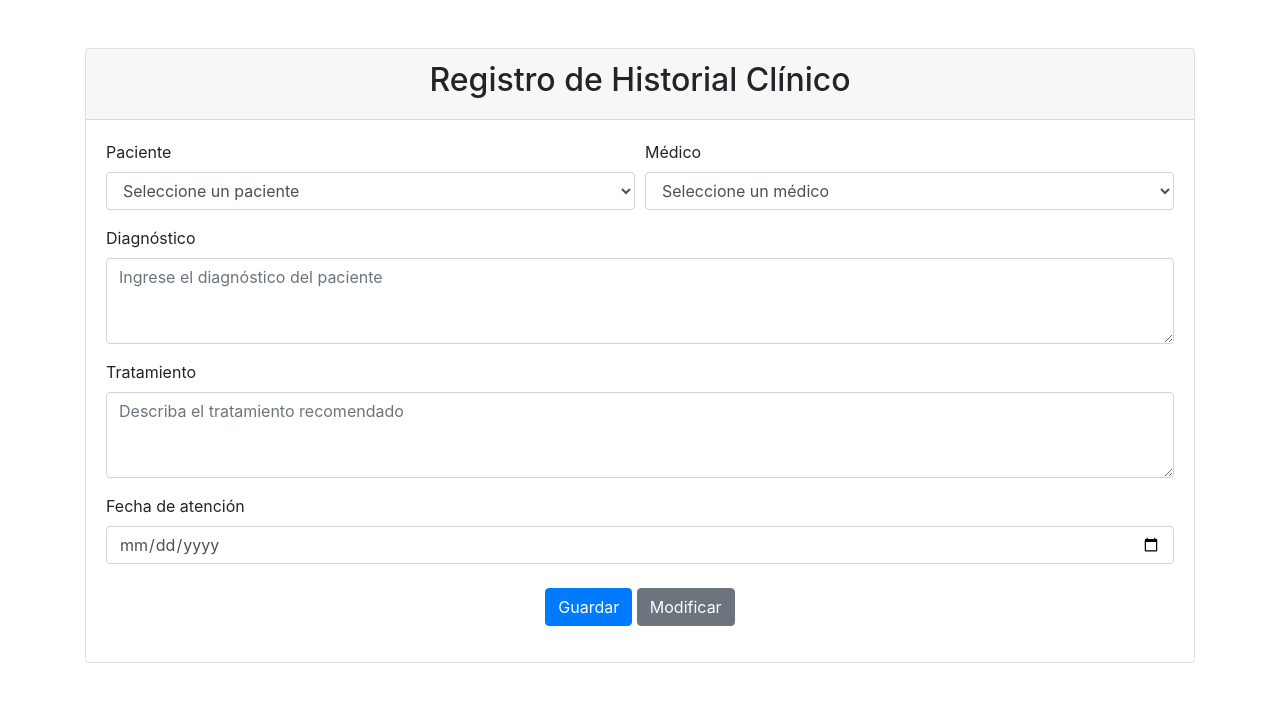
After one commit to marlonjv7/proyecto-sena, a PHP site: page /Historial.php in a window 1280 px wide. The commit adds this page. Shown: the top 702 px of the page. Run offline with PHP 8.4, Linux system fonts and the light colour scheme; tables that the repository leaves empty or names only in its code hold one stand-in row (values such as "Sample post").

Commit message:
se creo la php de historial y se trate parte de los datos en las tablas, toca seguir revisando

```diff
--- /dev/null
+++ b/Historial.php
@@ -0,0 +1,126 @@
+<?php
+// Conectar a la base de datos
+$conn = new mysqli('localhost', 'root', '', 'clinicadb');
+if ($conn->connect_error) {
+    die("Conexión fallida: " . $conn->connect_error);
+}
+
+// Obtener pacientes
+$sql_pacientes = "SELECT id_paciente, nombre, documento FROM paciente";
+$result_pacientes = $conn->query($sql_pacientes);
+
+// Obtener médicos
+$sql_medicos = "SELECT id_medico, nombre FROM medico";
+$result_medicos = $conn->query($sql_medicos);
+
+// Verificar si se han enviado los datos del formulario
+if ($_SERVER["REQUEST_METHOD"] == "POST") {
+    $id_paciente = $_POST['id_paciente'];
+    $id_medico = $_POST['id_medico'];
+    $diagnostico = $_POST['diagnostico'];
+    $tratamiento = $_POST['tratamiento'];
+    $fecha = $_POST['fecha'];
+
+    $sql = "INSERT INTO historial_clinico (id_paciente, id_medico, diagnostico, tratamiento, fecha)
+            VALUES (?, ?, ?, ?, ?)";
+    $stmt = $conn->prepare($sql);
+    $stmt->bind_param("iisss", $id_paciente, $id_medico, $diagnostico, $tratamiento, $fecha);
+
+    if ($stmt->execute()) {
+        $_SESSION['mensaje'] = "Historial clínico registrado exitosamente.";
+        header("Location: historialclinico.php");
+        exit();
+    } else {
+        echo "Error: " . $stmt->error;
+    }
+    $stmt->close();
+    $conn->close();
+}
+?>
+
+<!DOCTYPE html>
+<html lang="es">
+<head>
+    <meta charset="UTF-8">
+    <meta name="viewport" content="width=device-width, initial-scale=1.0">
+    <title>Inserción de Historial Clínico</title>
+    <link href="https://stackpath.bootstrapcdn.com/bootstrap/4.5.2/css/bootstrap.min.css" rel="stylesheet">
+</head>
+<body>
+
+<div class="container mt-5">
+    <div class="card">
+        <div class="card-header text-center">
+            <h2>Registro de Historial Clínico</h2>
+        </div>
+        <div class="card-body">
+            <form action="historialclinico.php" method="POST">
+
+                <div class="form-row">
+                    <div class="form-group col-md-6">
+                        <label for="id_paciente">Paciente</label>
+                        <select class="form-control" id="id_paciente" name="id_paciente" required>
+                            <option value="">Seleccione un paciente</option>
+                            <?php
+                            if ($result_pacientes->num_rows > 0) {
+                                while($row = $result_pacientes->fetch_assoc()) {
+                                    echo "<option value='" . $row['id_paciente'] . "'>" . htmlspecialchars($row['nombre']) . " (" . htmlspecialchars($row['documento']) . ")</option>";
+                                }
+                            }
+                            ?>
+                        </select>
+                    </div>
+                    <div class="form-group col-md-6">
+                        <label for="id_medico">Médico</label>
+                        <select class="form-control" id="id_medico" name="id_medico" required>
+                            <option value="">Seleccione un médico</option>
+                            <?php
+                            if ($result_medicos->num_rows > 0) {
+                                while($row = $result_medicos->fetch_assoc()) {
+                                    echo "<option value='" . $row['id_medico'] . "'>" . htmlspecialchars($row['nombre']) . "</option>";
+                                }
+                            }
+                            ?>
+                        </select>
+                    </div>
+                </div>
+
+                <div class="form-group">
+                    <label for="diagnostico">Diagnóstico</label>
+                    <textarea class="form-control" id="diagnostico" name="diagnostico" rows="3" placeholder="Ingrese el diagnóstico del paciente" required></textarea>
+                </div>
+
+                <div class="form-group">
+                    <label for="tratamiento">Tratamiento</label>
+                    <textarea class="form-control" id="tratamiento" name="tratamiento" rows="3" placeholder="Describa el tratamiento recomendado" required></textarea>
+                </div>
+
+                <div class="form-group">
+                    <label for="fecha">Fecha de atención</label>
+                    <input type="date" class="form-control" id="fecha" name="fecha" required>
+                </div>
+
+                <!-- Botones para Guardar y Modificar -->
+                <div class="form-group text-center mt-4">
+                    <button type="submit" class="btn btn-primary">Guardar</button>
+                    <button type="button" class="btn btn-secondary" onclick="editarHistorial()">Modificar</button>
+                </div>
+            </form>
+        </div>
+    </div>
+</div>
+
+<script>
+    function editarHistorial() {
+        alert("Función para modificar el historial en desarrollo...");
+        // Aquí podrías implementar una redirección o cargar los datos en el formulario para edición.
+        // Ejemplo de redirección: window.location.href = 'editar_historial.php?id=' + id;
+    }
+</script>
+
+<script src="https://code.jquery.com/jquery-3.5.1.slim.min.js"></script>
+<script src="https://cdn.jsdelivr.net/npm/@popperjs/core@2.9.2/dist/umd/popper.min.js"></script>
+<script src="https://stackpath.bootstrapcdn.com/bootstrap/4.5.2/js/bootstrap.min.js"></script>
+
+</body>
+</html>
```
Also changed, not shown: Historial.html (deleted, +0 -65 lines), historialclinico.php (+6 -10 lines).
